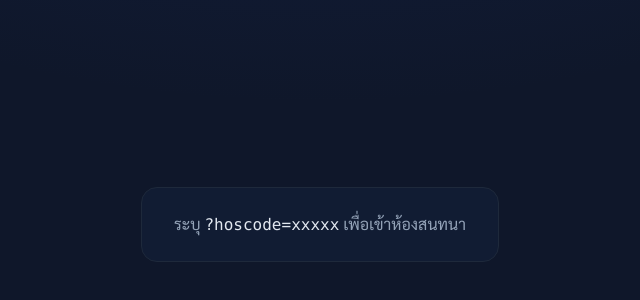
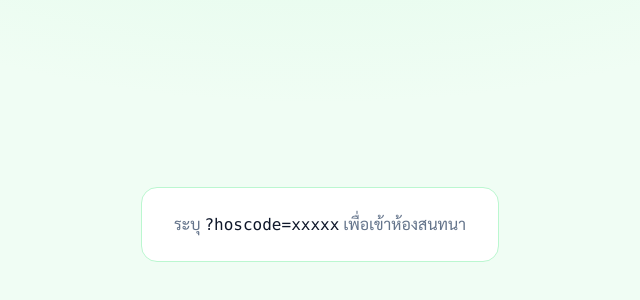
Before and after one commit to tehnplk/platform, a Next.js app: page /chat/user in a window 1280 px wide. Shown: the part 176-476 px from the top of the page, without its empty margins (320-960 px from the left). Built offline with nearby package versions, Linux system fonts and the light colour scheme; no server answers.

Commit message:
Themes: light blue admin + light green user, flat bubbles, fix hardcoded sky colors in ChatRoom

```diff
--- a/src/app/chat/admin/layout.tsx
+++ b/src/app/chat/admin/layout.tsx
@@ -7,5 +7,5 @@ export const metadata: Metadata = {
 export default function AdminChatLayout({
   children,
 }: Readonly<{ children: React.ReactNode }>) {
-  return children;
+  return <div className="theme-light-blue min-h-screen">{children}</div>;
 }
--- a/src/app/chat/admin/manage/page.tsx
+++ b/src/app/chat/admin/manage/page.tsx
@@ -120,8 +120,8 @@ export default function AdminManagePage() {
       cancelButtonText: "ยกเลิก",
       confirmButtonColor: "#dc2626",
       cancelButtonColor: "#475569",
-      background: "#111c33",
-      color: "#e2e8f0",
+      background: "#f0f9ff",
+      color: "#0f172a",
     });
 
     if (!result.isConfirmed) return;
@@ -141,8 +141,8 @@ export default function AdminManagePage() {
         icon: "success",
         confirmButtonText: "ตกลง",
         confirmButtonColor: "#0ea5e9",
-        background: "#111c33",
-        color: "#e2e8f0",
+        background: "#f0f9ff",
+        color: "#0f172a",
       });
     } catch (err) {
       const message = err instanceof Error ? err.message : "delete failed";
@@ -153,8 +153,8 @@ export default function AdminManagePage() {
         icon: "error",
         confirmButtonText: "ตกลง",
         confirmButtonColor: "#0ea5e9",
-        background: "#111c33",
-        color: "#e2e8f0",
+        background: "#f0f9ff",
+        color: "#0f172a",
       });
     } finally {
       setDeletingHoscode(null);
@@ -184,7 +184,7 @@ export default function AdminManagePage() {
             </button>
             <Link
               href="/chat/admin"
-              className="rounded-lg bg-gradient-to-br from-[var(--accent)] to-[var(--accent-2)] px-3 py-2 text-[13px] font-bold text-[#00212f]"
+              className="rounded-lg bg-gradient-to-br from-[var(--accent)] to-[var(--accent-2)] px-3 py-2 text-[13px] font-bold text-white"
             >
               กลับหน้าแชท
             </Link>
--- a/src/app/chat/admin/page.tsx
+++ b/src/app/chat/admin/page.tsx
@@ -535,10 +535,10 @@ function AdminChat() {
                     placeholder="ค้นรหัสหน่วยงาน…"
                     className="flex-1 rounded-lg border border-[var(--border)] bg-[var(--panel)] px-3 py-2 text-[13px] outline-none placeholder:text-[var(--muted)] focus:border-[var(--accent)] focus:ring-1 focus:ring-[var(--accent)]/40"
                   />
-                  <button
+                    <button
                     type="submit"
                     disabled={!query.trim()}
-                    className="rounded-lg bg-gradient-to-br from-[var(--accent)] to-[var(--accent-2)] px-3 text-[13px] font-bold text-[#00212f] disabled:cursor-not-allowed disabled:opacity-40"
+                    className="rounded-lg bg-gradient-to-br from-[var(--accent)] to-[var(--accent-2)] px-3 text-[13px] font-bold text-white disabled:cursor-not-allowed disabled:opacity-40"
                     aria-label="เปิดห้อง"
                   >
                     เปิด
@@ -617,7 +617,7 @@ function AdminChat() {
                     }`}
                   >
                     <div className="relative">
-                      <div className="flex h-10 w-10 items-center justify-center rounded-full bg-gradient-to-br from-[var(--accent)] to-[var(--accent-2)] px-1 text-center text-[10px] font-bold leading-none text-[#00212f]">
+                      <div className="flex h-10 w-10 items-center justify-center rounded-full bg-gradient-to-br from-[var(--accent)] to-[var(--accent-2)] px-1 text-center text-[10px] font-bold leading-none text-white">
                         <span className="block max-w-full truncate">
                           {c.hoscode}
                         </span>
@@ -643,7 +643,7 @@ function AdminChat() {
                     aria-label={accessibleName}
                     className="flex min-w-0 flex-1 items-start gap-3 px-5 py-3 text-left"
                   >
-                    <div className="flex h-10 w-10 shrink-0 items-center justify-center rounded-full bg-gradient-to-br from-[var(--accent)] to-[var(--accent-2)] font-bold text-[#00212f]">
+                    <div className="flex h-10 w-10 shrink-0 items-center justify-center rounded-full bg-gradient-to-br from-[var(--accent)] to-[var(--accent-2)] font-bold text-white">
                       <UserAvatarIcon />
                     </div>
                     <div className="min-w-0 flex-1">
--- /dev/null
+++ b/src/app/chat/user/layout.tsx
@@ -0,0 +1,11 @@
+import type { Metadata } from "next";
+
+export const metadata: Metadata = {
+  title: "Admin Team",
+};
+
+export default function UserChatLayout({
+  children,
+}: Readonly<{ children: React.ReactNode }>) {
+  return <div className="theme-light-green min-h-screen">{children}</div>;
+}
--- a/src/app/chat/user/page.tsx
+++ b/src/app/chat/user/page.tsx
@@ -37,9 +37,5 @@ function UserChat() {
       </main>
     );
   }
-  return (
-    <div className="flex h-screen w-full [--accent:#34d399] [--accent-2:#059669]">
-      <ChatRoom hoscode={hoscode} role="user" />
-    </div>
-  );
+  return <ChatRoom hoscode={hoscode} role="user" />;
 }
--- a/src/app/globals.css
+++ b/src/app/globals.css
@@ -9,6 +9,7 @@
   --accent-2: #0ea5e9;
   --border: #1e293b;
   --inset: #0b1426;
+  --shadow-accent: 14 165 233;
 }
 
 @theme inline {
@@ -39,6 +40,40 @@ body {
   font-family: var(--font-sans);
 }
 
+/* Light blue theme for /chat/admin */
+.theme-light-blue {
+  --bg: #f0f9ff;
+  --panel: #ffffff;
+  --text: #0f172a;
+  --muted: #64748b;
+  --accent: #0ea5e9;
+  --accent-2: #0284c7;
+  --border: #bae6fd;
+  --inset: #e0f2fe;
+  --shadow-accent: 14 165 233;
+  background:
+    radial-gradient(1200px 600px at 50% -10%, #bae6fd66 0%, transparent 60%),
+    var(--bg);
+  color: var(--text);
+}
+
+/* Light green theme for /chat/user */
+.theme-light-green {
+  --bg: #f0fdf4;
+  --panel: #ffffff;
+  --text: #0f172a;
+  --muted: #64748b;
+  --accent: #34d399;
+  --accent-2: #059669;
+  --border: #bbf7d0;
+  --inset: #dcfce7;
+  --shadow-accent: 52 211 153;
+  background:
+    radial-gradient(1200px 600px at 50% -10%, #bbf7d066 0%, transparent 60%),
+    var(--bg);
+  color: var(--text);
+}
+
 @keyframes chat-bubble-in {
   from {
     opacity: 0;
```
Also changed, not shown: src/components/ChatRoom.tsx (+11 -11 lines).
